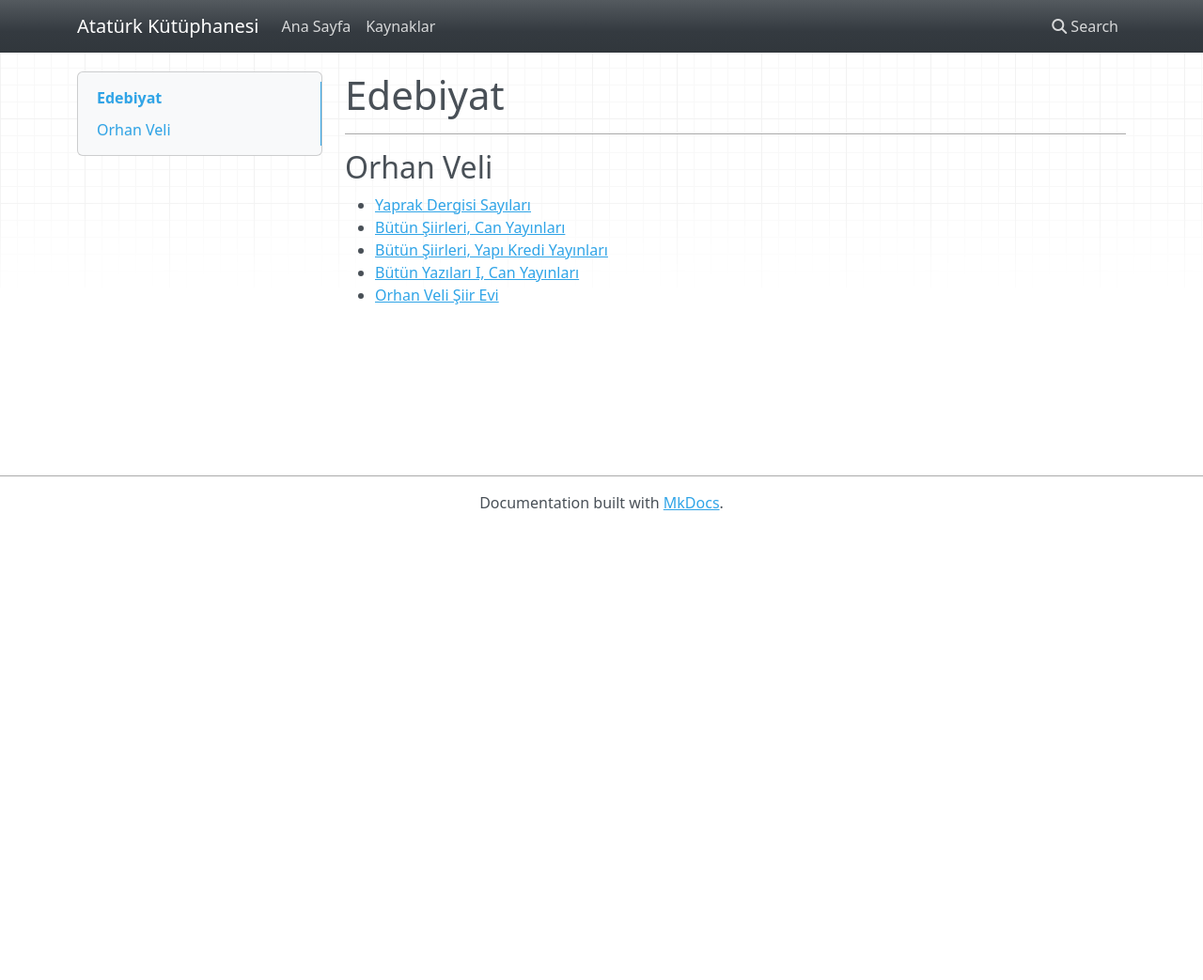
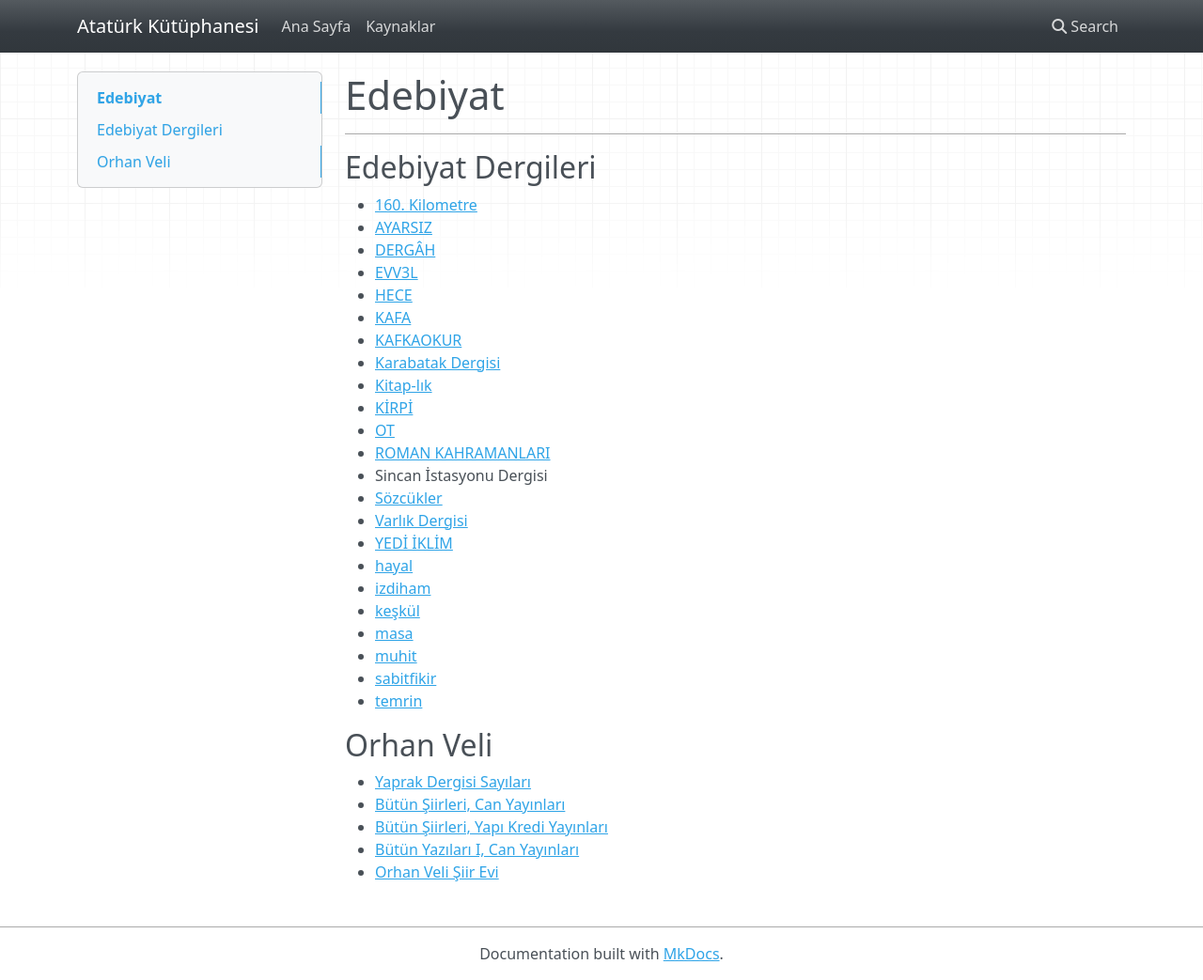
Before and after one commit to oldventura/AtaturkKutuphanesi, an MkDocs documentation site: the page built from docs/literature.md, in a window 1280 px wide and 1043 px high. Shown: the whole window at 94% size. Built offline with MkDocs 1.6.1, drawn with Linux system fonts in a browser that asks for light colours; nearby versions of some CDN libraries.

Commit message:
And a commit that I don't know the reason of...

```diff
--- a/docs/literature.md
+++ b/docs/literature.md
@@ -1,6 +1,31 @@
 # Edebiyat
 
 ---
+
+## Edebiyat Dergileri
+* [160. Kilometre](http://www.160incikilometre.com/)
+* [AYARSIZ](https://www.ayarsiz.net/)
+* [DERGÂH](https://www.dergah.com.tr/dergi/dergah-dergisi)
+* [EVV3L](http://evvel.org/)
+* [HECE](https://hece.com.tr/)
+* [KAFA](http://www.kafadergi.com/)
+* [KAFKAOKUR](https://www.kafkaokur.com/)
+* [Karabatak Dergisi](https://twitter.com/karabatakdergi)
+* [Kitap-lık](https://kitap.ykykultur.com.tr/dergiler/kitap-lik)
+* [KİRPİ](https://www.kirpiedebiyatdergisi.com/)
+* [OT](https://otdergi.com/)
+* [ROMAN KAHRAMANLARI](https://www.romankahramanlari.com/)
+* Sincan İstasyonu Dergisi
+* [Sözcükler](https://www.sozcuklerdergisi.com/)
+* [Varlık Dergisi](https://www.varlik.com.tr/varlikDergisi.aspx)
+* [YEDİ İKLİM](https://www.yediiklimdergisi.com/)
+* [hayal](http://www.hayalyayinlari.com/dergiler.html)
+* [izdiham](https://www.izdiham.com/)
+* [keşkül](http://keskul.com.tr/)
+* [masa](http://masadergi.com/)
+* [muhit](https://twitter.com/muhitdergi)
+* [sabitfikir](http://www.sabitfikir.com/)
+* [temrin](https://www.temrindergisi.com/)
 
 ## Orhan Veli
 * [Yaprak Dergisi Sayıları](https://www.tustav.org/sureli-yayinlar-arsivi/yaprak/)
```
